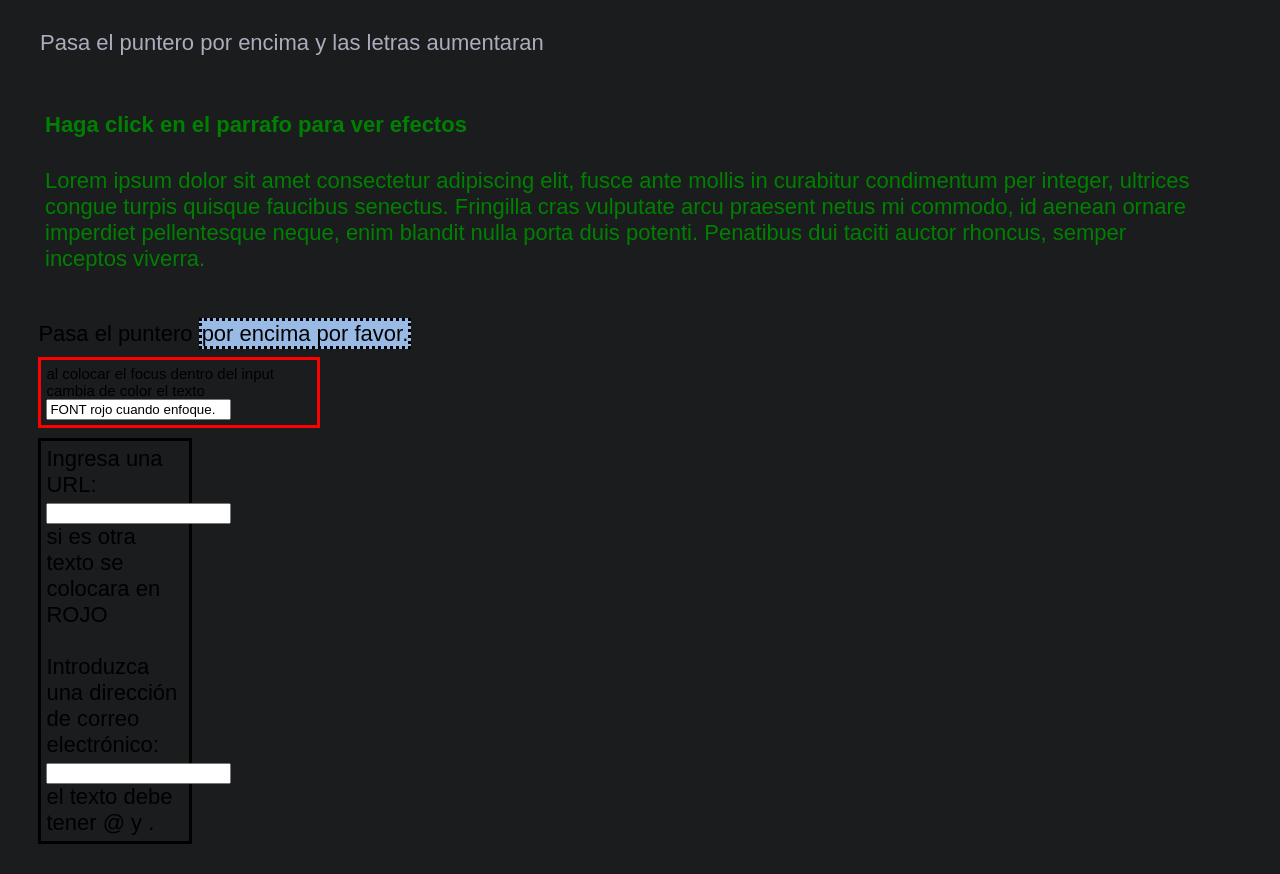
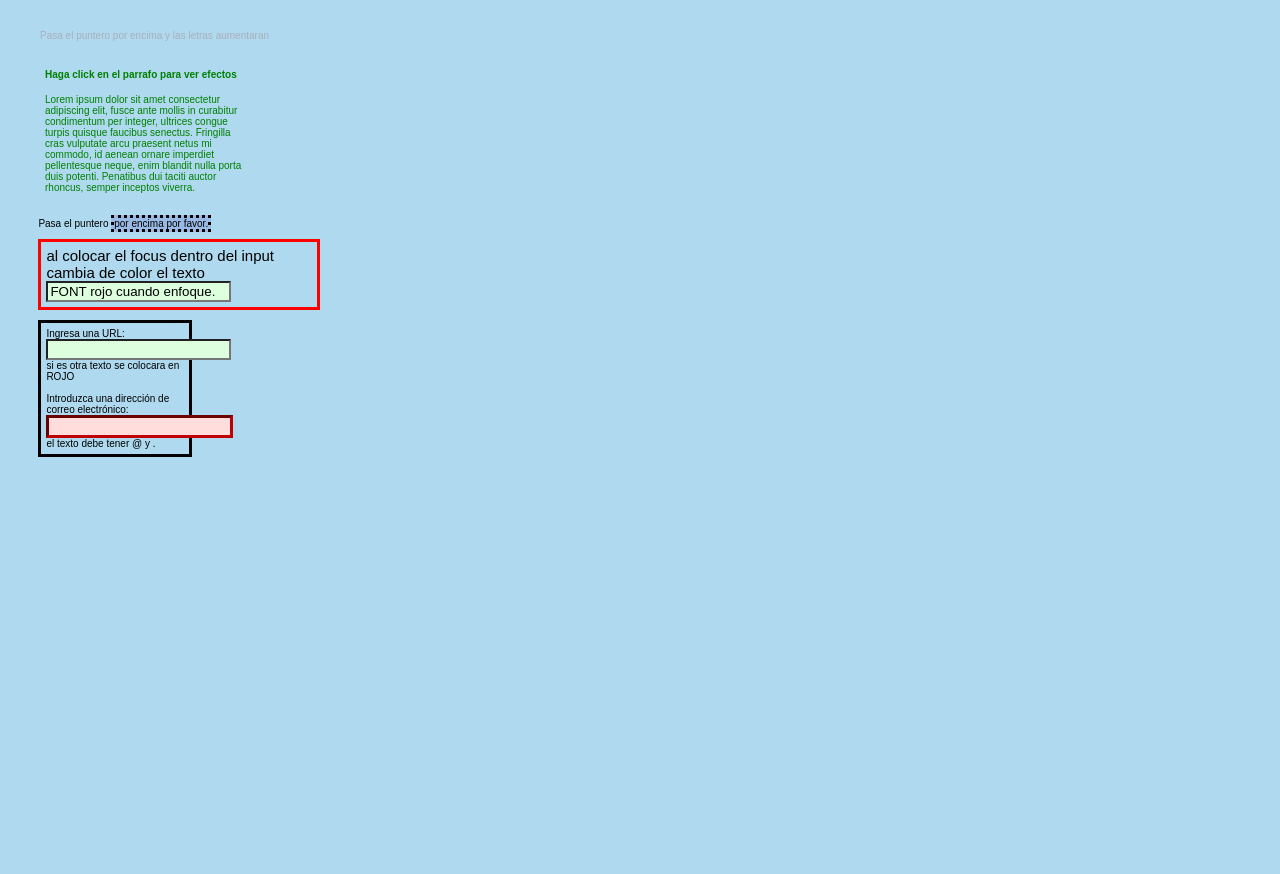
Before and after one commit to rifumo/css_basico, a plain HTML site: page index.html in a window 1280 px wide. After the commit the page ends 800 px from the top, so only its background shows below. Drawn offline with Linux system fonts and the light colour scheme.

Commit message:
Update stilyes.css

```diff
--- a/styles.css/stilyes.css
+++ b/styles.css/stilyes.css
@@ -1,5 +1,5 @@
 :root {
-    --body-bg-color: #1a1c1d;
+    --body-bg-color: #aed9ee;
     --text-color: #aaaebc;
     --hr-color: #26292a;
     --red: #e74c3c;
@@ -12,20 +12,24 @@
   a {
     color: inherit;
     text-decoration: none;
-  }
+    margin-left: 0%;
+   }
 
   body {
     margin: 30px 0;
-    font: 22px sans-serif;
+    font: 10px sans-serif;
     background: var(--body-bg-color);
     color: var(--text-color);
   }
-
+  p{
+    width: 35%;
+  }
 
 
   .menu {
     display: flex;
-    justify-content: center;
+    justify-content: left;
+    margin-right: 45%;
   }
 
   .menu li {
@@ -43,7 +47,7 @@
     position: absolute;
     bottom: 0;
     left: 0;
-    width: 100%;
+    width: 35%;
     height: 2px;
     background: linear-gradient(to right, #b47dcd, #e878a2, #eb85ab);
     z-index: 1;
@@ -97,7 +101,8 @@
     background-color: yellow;
     padding: 20px;
     display: none;
-  }
+    margin-left: 15%;
+    margin-right: 55%;  }
 
   span:hover + div {
     display: block;
@@ -111,3 +116,33 @@
     border-color: black;
     border-style: dotted;
   }
+
+  .red-input:focus {
+    background: yellow;
+    color: red;
+  }
+
+  input:invalid {
+    background-color: #ffdddd;
+  }
+
+  form:invalid {
+    border: 5px solid #ffdddd;
+  }
+
+  input:valid {
+    background-color: #ddffdd;
+  }
+
+  form:valid {
+    border: 5px solid #ddffdd;
+  }
+
+  input:required {
+    border-color: #800000;
+    border-width: 3px;
+  }
+
+  input:required:invalid {
+    border-color: #C00000;
+  }
```
